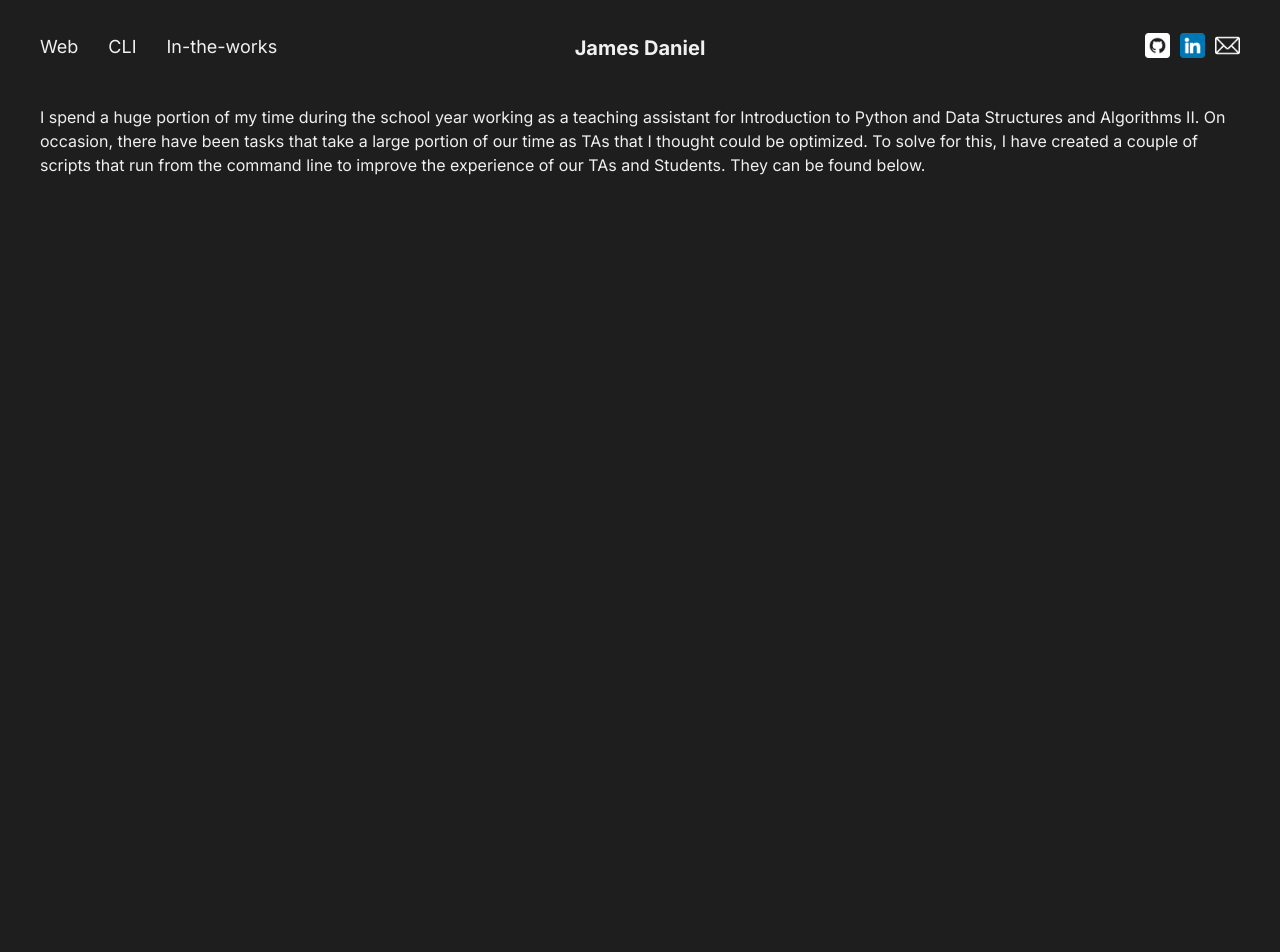
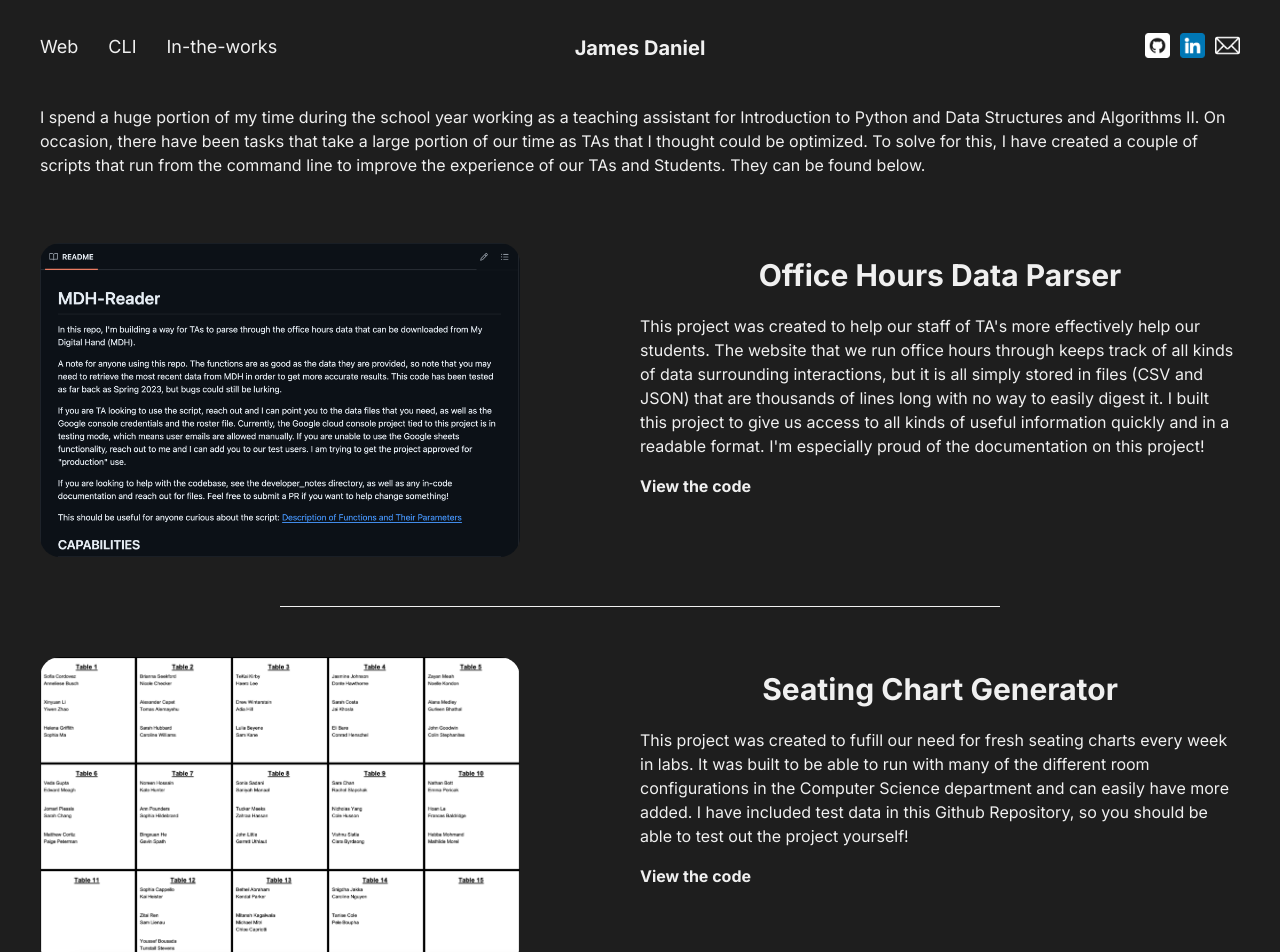
Before and after one commit to jamesdaniel3/portfolio, a React (Vite) app in the folder portfolio_client/: page /cli in a window 1280 px wide. Shown: the top 952 px of the page. Before the commit the page ends 800 px from the top, so only its background shows below. Built offline with nearby package versions, Linux system fonts and the light colour scheme.

Commit message:
put in content for cli page

```diff
--- a/portfolio_client/src/components/ProjectConstants.jsx
+++ b/portfolio_client/src/components/ProjectConstants.jsx
@@ -1,5 +1,7 @@
 import spotifySocialImage from "../assets/project_previews/spotify_socal.png";
 import hazingReportImage from "../assets/project_previews/hazing_reporter.png";
+import dataParserImage from "../assets/project_previews/oh_data_parser.png";
+import searingChartGeneratorImage from "../assets/project_previews/seating_chart_generator.png";
 
 export const web_projects = [
   {
@@ -20,3 +22,22 @@ export const web_projects = [
     display_image: hazingReportImage,
   },
 ];
+
+export const cli_projects = [
+  {
+    id: "oh_data_parser",
+    name: "Office Hours Data Parser",
+    description:
+      "This project was created to help our staff of TA's more effectively help our students. The website that we run office hours through keeps track of all kinds of data surrounding interactions, but it is all simply stored in files (CSV and JSON) that are thousands of lines long with no way to easily digest it. I built this project to give us access to all kinds of useful information quickly and in a readable format. I'm especially proud of the documentation on this project!",
+    github_link: "https://github.com/jamesdaniel3/MDH-Reader",
+    display_image: dataParserImage,
+  },
+  {
+    id: "seating_chart_generator",
+    name: "Seating Chart Generator",
+    description:
+      "This project was created to fufill our need for fresh seating charts every week in labs. It was built to be able to run with many of the different room configurations in the Computer Science department and can easily have more added. I have included test data in this Github Repository, so you should be able to test out the project yourself!",
+    github_link: "https://github.com/jamesdaniel3/seating-chart-generator",
+    display_image: searingChartGeneratorImage,
+  },
+];
--- a/portfolio_client/src/routes/CLI.jsx
+++ b/portfolio_client/src/routes/CLI.jsx
@@ -1,3 +1,6 @@
+import ProjectContent from "../components/ProjectContent";
+import { cli_projects } from "../components/ProjectConstants";
+
 export default function CLI() {
   return (
     <>
@@ -12,6 +15,7 @@ export default function CLI() {
           line to improve the experience of our TAs and Students. They can be
           found below.{" "}
         </p>
+        <ProjectContent projects={cli_projects} />
       </div>
     </>
   );
```
Also changed, not shown: portfolio_client/src/assets/project_previews/oh_data_parser.png (added), portfolio_client/src/assets/project_previews/seating_chart_generator.png (added).
